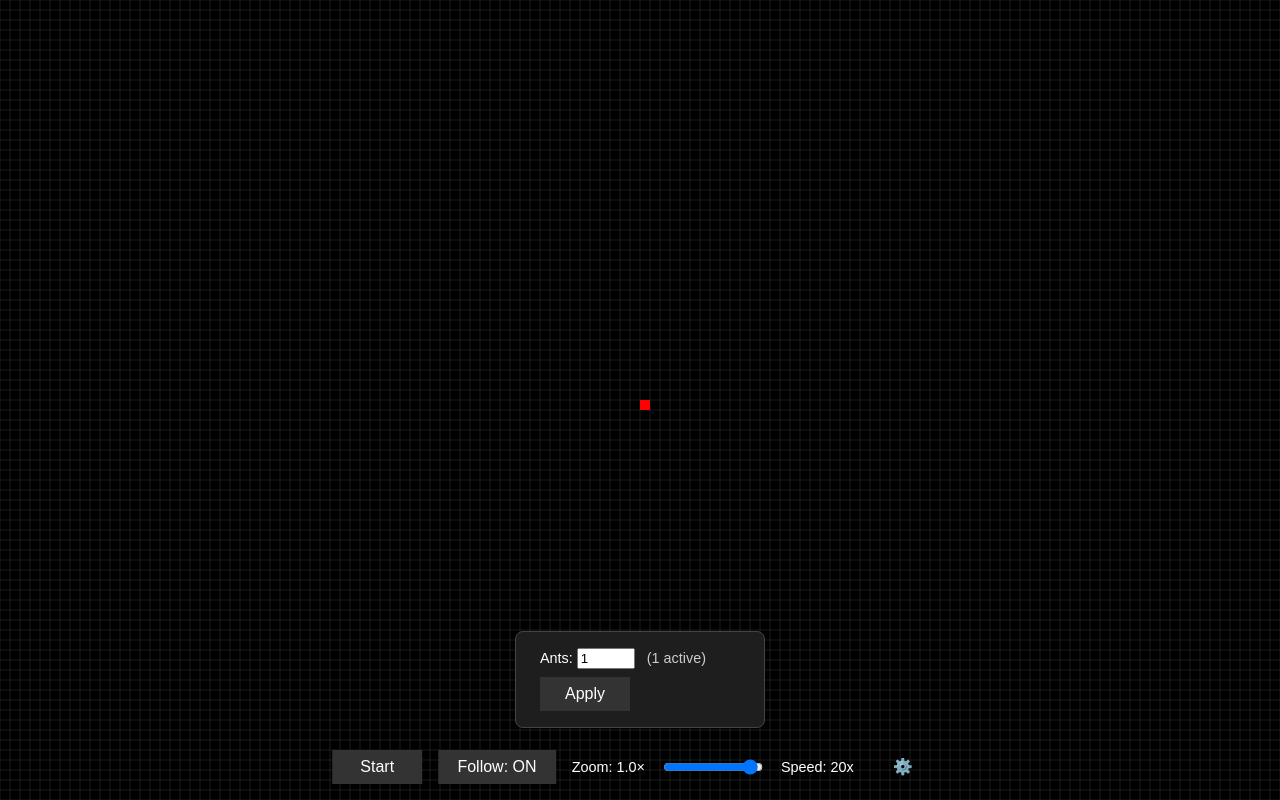
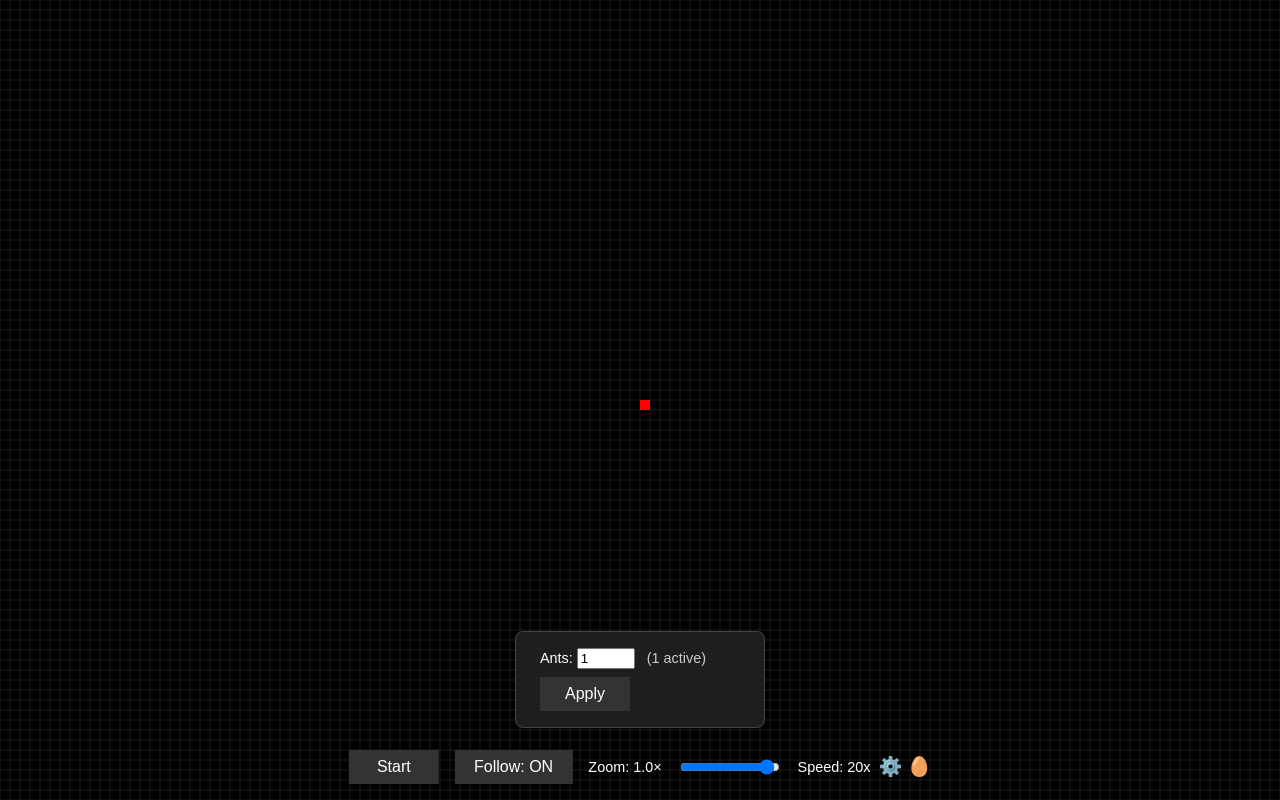
Before and after one commit to AlexanderTheBored/Langton-s-Ant, a plain HTML site: page index.html in a window 1280 px wide. Both pictures are taken after a click on the button "⚙️". Drawn offline with Linux system fonts and the light colour scheme.

Commit message:
added easter egg tab

```diff
--- a/index.html
+++ b/index.html
@@ -53,7 +53,7 @@
       width: 100px;
     }
 
-    #settingsPanel {
+    #settingsPanel, #eggPanel {
       display: none;
       position: absolute;
       bottom: 4.5rem;
@@ -66,6 +66,30 @@
       border-radius: 0.5rem;
       z-index: 20;
       min-width: 200px;
+    }
+
+    .speed-group {
+      display: flex;
+      align-items: center;
+      gap: 0.5rem;
+    }
+
+    .icon-buttons {
+      display: flex;
+      gap: 0.3rem;
+    }
+
+    .icon-buttons button {
+      all: unset; /* ← wipes all browser default styles */
+      font-size: 1.2rem;
+      color: white;
+      cursor: pointer;
+      display: inline-flex;
+      align-items: center;
+      justify-content: center;
+      width: 1.5rem;
+      height: 1.5rem;
+      line-height: 1;
     }
   </style>
 </head>
@@ -80,10 +104,13 @@
   <span class="zoom-label">Zoom: <span id="zoomValue">1.0×</span></span>
 
 <input type="range" id="speedSlider" min="1" max="100" value="95" step="1" />
-<span class="zoom-label">
-  Speed: <span id="speedValue">20x</span>
-  <button id="settingsBtn" title="Settings" style="font-size: 1rem; background: none; border: none; color: white; cursor: pointer;">⚙️</button>
-</span>
+<div class="zoom-label speed-group">
+  <span>Speed: <span id="speedValue">20x</span></span>
+  <div class="icon-buttons">
+    <button id="settingsBtn" title="Settings">⚙️</button>
+    <button id="eggBtn" title="Egg">🥚</button>
+  </div>
+ </div>
 </div>
 
 <div id="settingsPanel">
@@ -93,6 +120,10 @@
   <span id="antCountLabel" style="margin-left: 0.5rem; color: #ccc;">(1 active)</span>
 </p>
   <button id="applySettingsBtn" style="margin-top: 0.5rem;">Apply</button>
+</div>
+
+<div id="eggPanel">
+  <!-- Egg panel content can go here -->
 </div>
 
 <script>
@@ -106,6 +137,8 @@ const speedSlider = document.getElementById('speedSlider');
 const speedValue = document.getElementById('speedValue');
 const settingsBtn = document.getElementById('settingsBtn');
 const settingsPanel = document.getElementById('settingsPanel');
+const eggBtn = document.getElementById('eggBtn');
+const eggPanel = document.getElementById('eggPanel');
 
 let zoom = 10;
 let grid = {};
@@ -246,7 +279,11 @@ canvas.addEventListener('wheel', (e) => {
 }, { passive: false });
 
 canvas.addEventListener('mousedown', (e) => {
-  if (!followAnt) {
+  if (e.button === 0) { // Left mouse button
+    if (followAnt) {
+      followAnt = false;
+      followBtn.textContent = `Follow: OFF`;
+    }
     dragging = true;
     lastMouse.x = e.clientX;
     lastMouse.y = e.clientY;
@@ -310,6 +347,17 @@ drawGrid();
 settingsBtn.addEventListener('click', () => {
   const isVisible = settingsPanel.style.display === 'block';
   settingsPanel.style.display = isVisible ? 'none' : 'block';
+  if (!isVisible) {
+    eggPanel.style.display = 'none';
+  }
+});
+
+eggBtn.addEventListener('click', () => {
+  const isVisible = eggPanel.style.display === 'block';
+  eggPanel.style.display = isVisible ? 'none' : 'block';
+  if (!isVisible) {
+    settingsPanel.style.display = 'none';
+  }
 });
 
 const antCountInput = document.getElementById('antCountInput');
@@ -320,7 +368,7 @@ applySettingsBtn.addEventListener('click', () => {
 ants = [];
 for (let i = 0; i < count; i++) {
   const angle = (i / count) * Math.PI * 2;
-  const radius = 10;
+  const radius = 15;
   ants.push({
     x: Math.round(Math.cos(angle) * radius),
     y: Math.round(Math.sin(angle) * radius),
@@ -329,8 +377,16 @@ for (let i = 0; i < count; i++) {
 }
 
 document.getElementById('antCountLabel').textContent = `(${ants.length} active)`;
+console.log(`Ants created: ${ants.length}`);
 
   drawGrid();
+});
+
+document.addEventListener('keydown', (e) => {
+  if (e.code === 'Space') {
+    e.preventDefault(); // Prevent default space bar behavior (e.g., scrolling)
+    running ? stopSimulation() : startSimulation();
+  }
 });
 </script>
 </body>
```
